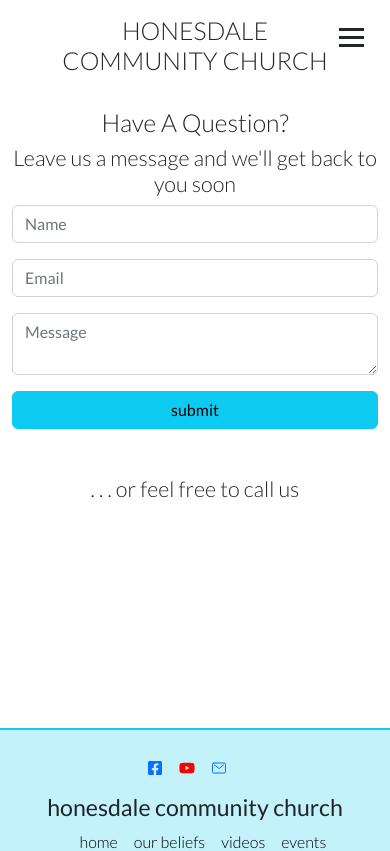
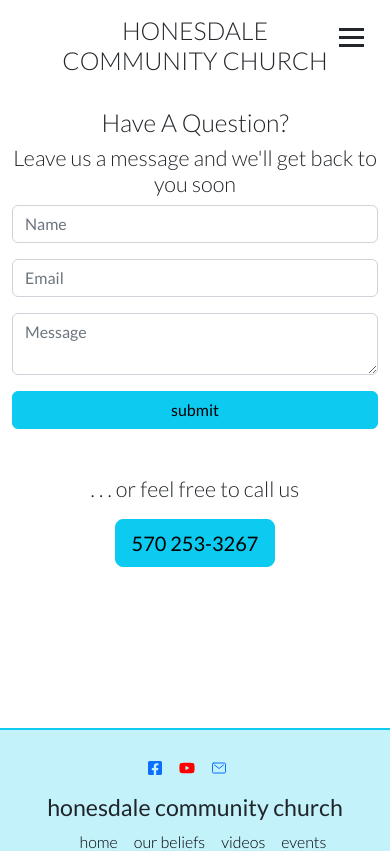
Before and after one commit to caseydean8/honesdale-cc-next, a Next.js app: page /contact in a window 390 px wide. Shown: the top 851 px of the page. Built offline with nearby package versions, Linux system fonts and the light colour scheme.

Commit message:
Added phone number button

```diff
--- a/pages/contact/index.js
+++ b/pages/contact/index.js
@@ -95,7 +95,10 @@ class ContactForm extends React.Component {
           <>
             <Head>
               <title>Contact</title>
-              <meta name="description" content="Contact us by filling out a form with your name, email, and a brief message or reach out to us by phone and we will get back to you asap" />
+              <meta
+                name="description"
+                content="Contact us by filling out a form with your name, email, and a brief message or reach out to us by phone and we will get back to you asap"
+              />
             </Head>
             <h2 className="contact-header">Have A Question?</h2>
             <h4>Leave us a message and we'll get back to you soon</h4>
@@ -146,11 +149,11 @@ class ContactForm extends React.Component {
             </form>
             <h4 className="mt-5">. . . or feel free to call us</h4>
 
-            {/* <button className="btn btn-info btn-lg mt-2">
+            <button className="btn btn-info btn-lg mt-2">
               <a href="tel:5702533267" className="black-link">
                 570 253-3267
               </a>
-            </button> */}
+            </button>
           </>
         )}
       </div>
```
